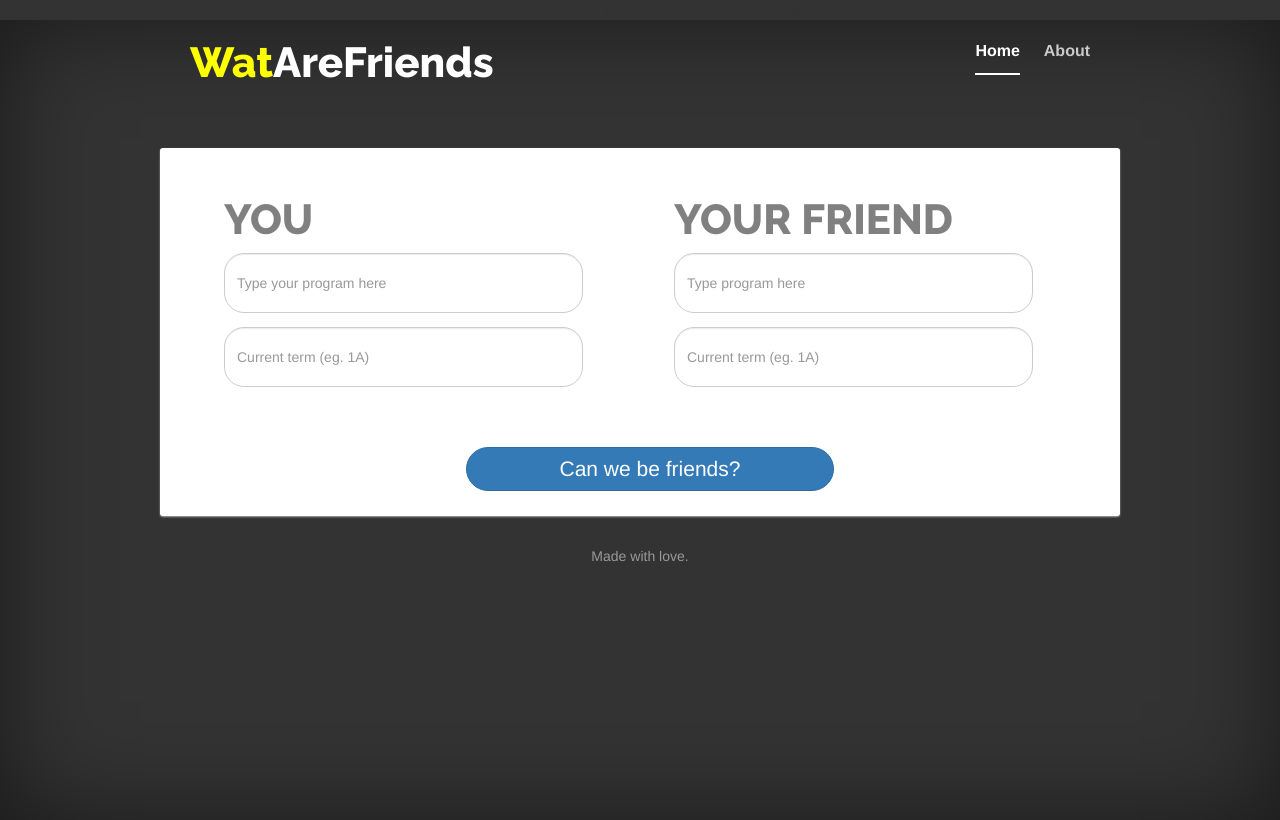
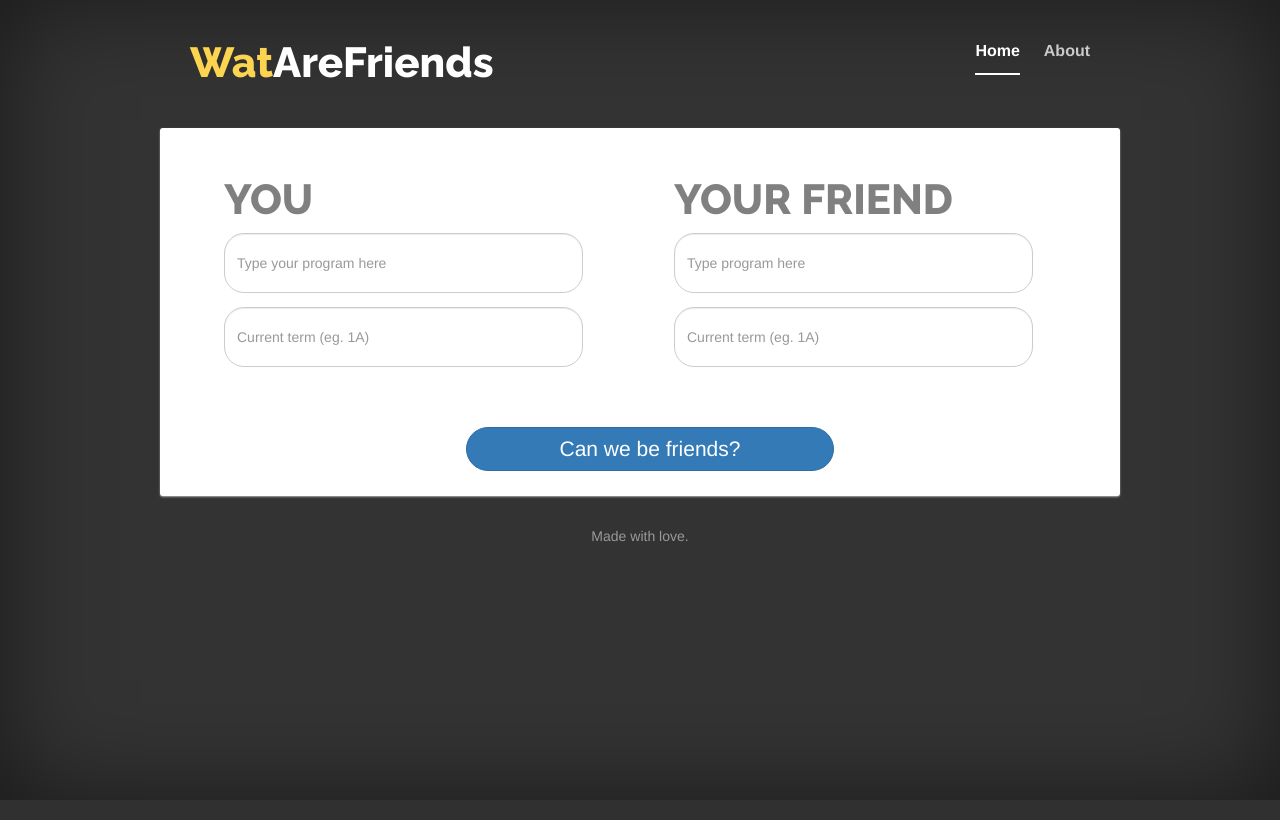
Before and after one commit to yucombinator/coop-friendship, a Flask app: page / in a window 1280 px wide. Run offline with Flask 2, Linux system fonts and the light colour scheme; some libraries are stand-ins or nearby versions.

Commit message:
Colour changes

```diff
--- a/templates/about.html
+++ b/templates/about.html
@@ -20,7 +20,7 @@
       <div class="masthead clearfix">
         <div class="inner">
             <a href="/">
-                <h3 class="masthead-brand"><span style="color:yellow;">Wat</span>AreFriends</h3>
+                <h3 class="masthead-brand"><span style="color:#FCD450;">Wat</span>AreFriends</h3>
             </a>
           <nav>
             <ul class="nav masthead-nav">
--- a/templates/index.html
+++ b/templates/index.html
@@ -9,11 +9,6 @@
     <script src="/static/script.js"></script>
     <script src="/static/ui-bootstrap-tpls-0.11.2.min.js"></script>
     <link href='http://fonts.googleapis.com/css?family=Raleway:800' rel='stylesheet' type='text/css'>
-<<<<<<< HEAD
-=======
-
-
->>>>>>> d4cf5a1e1215f1d85e95c61559fc03053792d4b4
 </head>
 
 <body ng-controller="MainCtrl">
@@ -23,7 +18,7 @@
       <div class="masthead clearfix">
         <div class="inner">
             <a href="/">
-                <h3 class="masthead-brand"><span style="color:yellow;">Wat</span>AreFriends</h3>
+                <h3 class="masthead-brand"><span style="color:#FCD450;">Wat</span>AreFriends</h3>
             </a>
           <nav>
             <ul class="nav masthead-nav">
```
